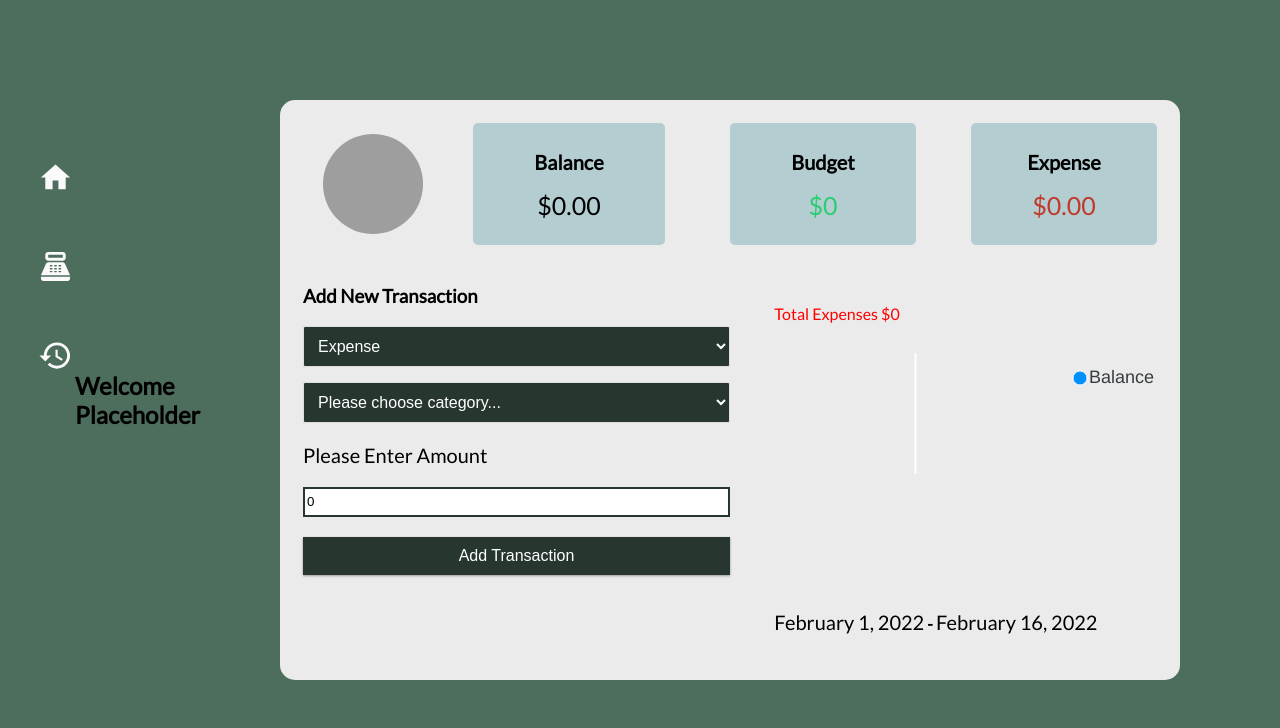
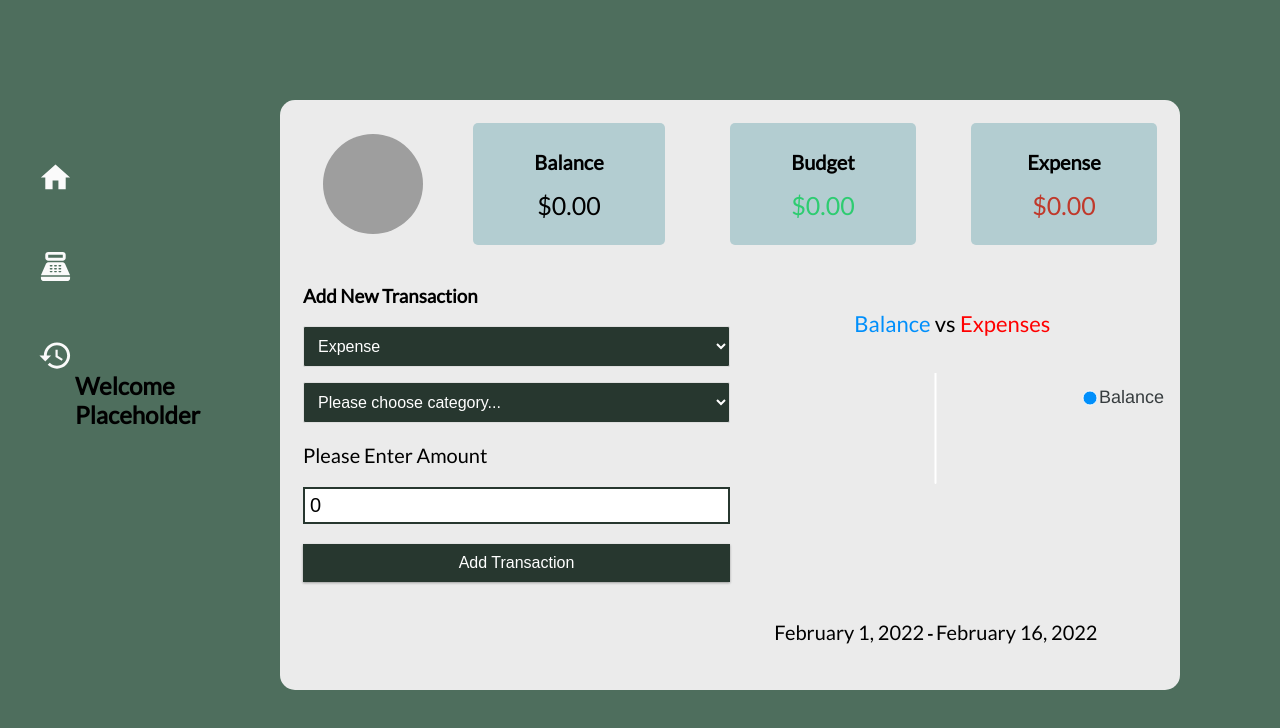
Before and after one commit to enukeWebDev/budget-tracker, a React (Create React App) app: page /home in a window 1280 px wide. Shown: the top 728 px of the page. Built offline with nearby package versions, Linux system fonts and the light colour scheme; grey boxes are pictures that could not be loaded.

Commit message:
refactored code

```diff
--- a/package.json
+++ b/package.json
@@ -15,6 +15,7 @@
     "@testing-library/user-event": "^13.5.0",
     "apexcharts": "^3.33.1",
     "axios": "^0.26.0",
+    "classnames": "^2.3.1",
     "moment": "^2.29.1",
     "react": "^17.0.2",
     "react-apexcharts": "^1.3.9",
--- a/src/components/AddTransaction.css
+++ b/src/components/AddTransaction.css
@@ -68,7 +68,8 @@ select {
   font-size: 20px;
 }
 .form__input {
-  height: 30px;
+  font-size: 20px;
+  padding: 5px;
   border: #27372F 2px solid;
   margin-bottom: 10px;
   width:100%;
--- a/src/components/AddTransaction.js
+++ b/src/components/AddTransaction.js
@@ -76,8 +76,6 @@ import './AddTransaction.css'
 
 export const AddTransaction = () => {
 
-  const [text, setText] = useState("");
-
   const[type, setType] = useState("expense");
   const [category,setCategory] = useState("");
   const [amount, setAmount] = useState(0);
@@ -93,10 +91,10 @@ export const AddTransaction = () => {
         setError("Please select category")
         return
       }
+    }
     if(amount === 0){
       setError("Please Enter Amount");
       return
-        }
     }
     if(type === "expense"){
       const newTransaction = {
@@ -106,37 +104,30 @@ export const AddTransaction = () => {
       }
 
       addTransaction(newTransaction);
-    return;
+      setAmount(0);
+      setError("");
     }
+
     if(type === "budget"){
       const newBudget = {
         id:1,
         amount: budgets[0].amount + parseFloat(amount)
       }
-    console.log(newBudget);
       addBudget(newBudget);
+      setAmount(0);
+      setError("");
     }
-
   }
 
   const handleType= (e)=>{
     const value= e.target.value;
-    console.log("type",value);
     setType(value);
-    if(value === "budget"){
-      console.log("here");
-      setDisable(true);
+    setDisable(value === "budget"? true:false);
   }
-    if(value === "expense"){
-      console.log("here");
-      setDisable(false);
-    }
-  }
+
   const handleCategory = (e)=>{
     const value= e.target.value;
-    console.log("Category",value);
     setCategory(value);
-
   }
 
   return (
@@ -144,13 +135,6 @@ export const AddTransaction = () => {
       <h3 className="add-head">Add New Transaction</h3>
       <form onSubmit={onSubmit}>
 
-        {/* <div className="form-control">
-          <label htmlFor="text">Choose One...</label>
-          <input type="text" value={text}
-          onChange={(e) => setText(e.target.value)} placeholder="Enter type of expenses..." /> */}
-
-
-        {/* This can be map instead later on to clean this up a bit */}
         <div className="form-control" onChange={handleType}>
           <select >
             <option value="expense">Expense</option>
@@ -161,7 +145,6 @@ export const AddTransaction = () => {
         <div className="form-control" >
           <select onChange={handleCategory} name="category" disabled={disable}>
             <option value="types">Please choose category...</option>
-            <option value="set-budget">Set you monthly budget</option>
             <option value="bills">Bills</option>
             <option value="food">Food</option>
             <option value="gas">Gas</option>
@@ -174,7 +157,8 @@ export const AddTransaction = () => {
 
 
         <div className="form-controls">
-          <p className="form__label"><label htmlFor="amount">Please Enter Amount<br />
+          <p className="form__label">
+            <label htmlFor="amount">Please Enter Amount<br />
             </label>
           </p>
           <input type='number' step="0.1" className="form__input" value={amount} onChange={(e) => setAmount(e.target.value)} placeholder="Enter amount..." />
--- a/src/components/Balance.js
+++ b/src/components/Balance.js
@@ -1,26 +1,27 @@
 import React, { useContext } from 'react';
 import { GlobalContext } from '../context/GlobalState';
+import classNames from "classnames";
 import './Balance.css'
 
 export const Balance = () => {
+  let balanceMoney = classNames('balance-dollars');
 
   const { transactions ,budgets } = useContext(GlobalContext);
+  const amounts = transactions.map(transaction => transaction.amount);
+  const expense = amounts.reduce((acc, item) => (acc += item), 0) ;
+  let total = (budgets[0].amount - expense).toFixed(2);
 
-  const amounts = transactions.map(transaction => transaction.amount);
-
-  const expense =
-    amounts
-      .reduce((acc, item) => (acc += item), 0) ;
-
-   let total = (budgets[0].amount - expense).toFixed(2);
-
+  if(total < 0) {
+    balanceMoney = classNames ('balance-dollars','color--red')
+  }
 
   return (
     <div className="counter-container">
       <img src='https://icon-library.com/images/expenses-icon/expenses-icon-20.jpg' width={100} height={100} className="icon"/ >
+
     <div className="balance">
       <h4 className="balance-name">Balance</h4>
-      <p className="balance-dollars">${total}</p>
+      <p className={balanceMoney}>${total}</p>
     </div>
     </div>
   )
--- a/src/components/BudgetExpense.js
+++ b/src/components/BudgetExpense.js
@@ -5,27 +5,16 @@ import './BudgetExpense.css'
 export const BudgetExpense = () => {
 
   const { transactions , budgets} = useContext(GlobalContext);
+  const amounts = transactions.map(transaction => transaction.amount);
 
-  const amounts = transactions.map(transaction => transaction.amount);
- console.log("amount",amounts);
-  //income
-  // const budget = amounts
-  //   .filter(item => item > 0)
-  //   .reduce((acc, item) => (acc += item), 0)
-  //   .toFixed(2);
-
-  //expense
-  const expense = (
-    amounts
-      .reduce((acc, item) => (acc += item), 0) * 1)
-    .toFixed(2);
+  const expense = amounts.reduce((acc, item) => (acc += item), 0).toFixed(2);
 
   return (
     <div className="counter-container">
 
       <div className="budget">
         <h4>Budget</h4>
-        <p className="money-plus">${budgets[0].amount}</p>
+        <p className="money-plus">${budgets[0].amount.toFixed(2)}</p>
       </div>
 
       <div className="expense">
--- a/src/components/PieChart.js
+++ b/src/components/PieChart.js
@@ -6,16 +6,9 @@ import Moment from 'react-moment';
 function PieChart(props){
  // const date  = new Date().toLocaleString() ;
   const { transactions , budgets} = useContext(GlobalContext);
-  const newTransactions = [...transactions];
 
   let date  = new Date();
   let currentMonthLastDate  = (new Date(date.getFullYear(), date.getMonth(), 1));
-  // const types =[];
-  // transactions.forEach(element => {
-  //    if(!types.includes(element.text)){
-  //     types.push(element.text);
-  //    }
-  // });
 
   const refactorForChart = (data) =>{
     let totalExpenseByCategory={};
@@ -26,42 +19,28 @@ function PieChart(props){
     return totalExpenseByCategory;
  }
 
- const dataObj = refactorForChart(transactions);
+  const dataObj = refactorForChart(transactions);
 
   const amounts = transactions.map(transaction => transaction.amount);
 
-  const expense = (
-    amounts
-      .reduce((acc, item) => (acc += item), 0) * 1)
+  const expense = amounts.reduce((acc, item) => (acc += item), 0)
    let total = (budgets[0].amount - expense).toFixed(2);
 
-   if(budgets[0].amount === 0){
-     total = 0;
-   }
 
-  // const series = newTransactions.map((item) => item.amount);
-  // const labels = newTransactions.map((item) => item.category);
   const series = Object.values(dataObj)
   const labels = Object.keys(dataObj);
   series.unshift(parseFloat(total));
   labels.unshift('Balance');
-  console.log(series);
-  console.log(labels);
-
-
-  // const series =[1,2,3];
-  // const labels =['a','b','c'];
-
 
   return (
     <div className="Home__page__chart">
       <div className="pie__chart__background--color">
-        <p className="chart__title color--red">Total Expenses ${expense}</p>
+        <p className="chart__title "><span class="color--blue">Balance </span> vs <span class="color--red"> Expenses</span> </p>
       <Chart
        className="chart"
         type="pie"
-        width={400}
-        height={400}
+        width={380}
+        height={380}
         series={series}
         options={{
           labels:labels,
--- a/src/components/PieChart.scss
+++ b/src/components/PieChart.scss
@@ -1,5 +1,4 @@
 .Home__page__chart {
-    // height: 100vh;
     display: flex;
     flex-direction: column;
     justify-content: center;
@@ -17,16 +16,20 @@
   // margin-top:100px;
   // border-radius: 15px;
 }
-// .chart__title{
-//   align-items: center;
-//   justify-content: center;
-//   font-size: 25px;
-//   margin-left: 50px;
-//   padding-left: 50px;
-// }
+.chart__title{
+  align-items: center;
+  justify-content: center;
+  font-size: 22px;
+  font-weight: 20px;
+  margin-left: 30px;
+  padding-left: 50px;
+}
 .chart{
-  // margin-left: 40px;
-  // padding-bottom: 10px;
+   margin-left: 30px;
+   padding-bottom: 10px;
+}
+.color--blue{
+  color: rgb(0, 143, 251);
 }
 .chart__bottom {
   padding-top: 20px;
--- a/src/context/AppReducer.js
+++ b/src/context/AppReducer.js
@@ -14,7 +14,6 @@ export default (state, action) => {
       }
 
     case 'ADD_BUDGET':
-      // console.log(action.payload);
       return {
         ...state,
         budgets:[ action.payload]
--- a/src/context/GlobalState.js
+++ b/src/context/GlobalState.js
@@ -5,46 +5,19 @@ import AppReducer from './AppReducer';
 const initialState = {
 
   transactions: [
-  //   {
-  //   id:1,
-  //   amount:100,
-  //   text:'Budget'
-  // }
+
+    // {}    id: 1,
+    //     category:"food";  //test data;
+    //     amount: 100
+    //   },
 ],
 
-budgets: [
+budgets: [  // intially budget set to zero
    {
     id: 1,
     amount:0
   }
 ]
-
-  // Sample data for testing
-  // transactions: [
-  //   {
-  //     id: 1,
-  //     text: "Budget",
-  //     amount: 100
-  //   },
-
-  //   {
-  //     id: 2,
-  //     text: "Phone",
-  //     amount: -20
-  //   },
-
-  //   {
-  //     id: 3,
-  //     text: "Food",
-  //     amount: -10
-  //   },
-
-  //   {
-  //     id: 4,
-  //     text: "Gas",
-  //     amount: -20
-  //   }
-  // ]
 }
 
 //Create context
```
Also changed, not shown: 1 other file (tests, documents, lock files or other folders). Lines whose indentation alone changed are shown as unchanged.
